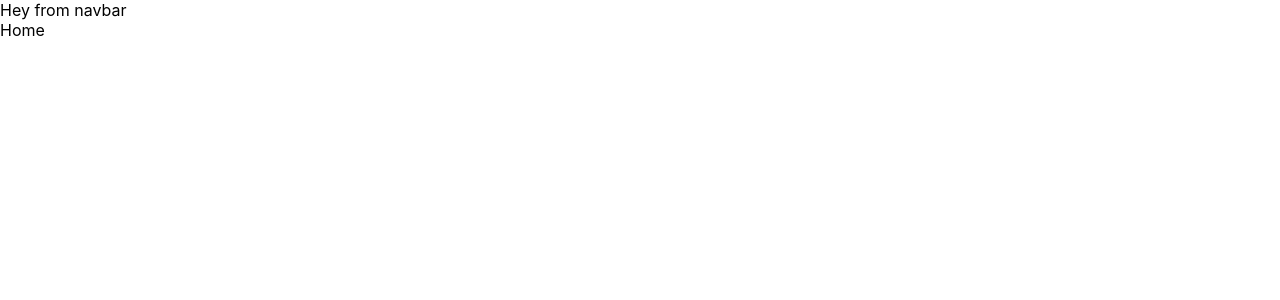
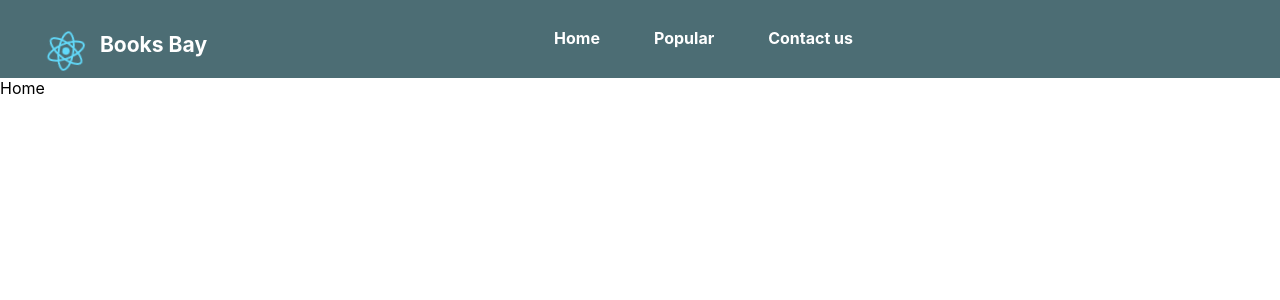
Before and after one commit to Salvaneit/Virtual-bookstore, a React (Create React App) app: page / in a window 1280 px wide. Shown: the top 300 px of the page. Built offline with nearby package versions, Linux system fonts and the light colour scheme.

Commit message:
create navbar

```diff
--- a/package.json
+++ b/package.json
@@ -3,11 +3,15 @@
   "version": "0.1.0",
   "private": true,
   "dependencies": {
+    "@fortawesome/fontawesome-svg-core": "^6.2.0",
+    "@fortawesome/free-solid-svg-icons": "^6.2.0",
+    "@fortawesome/react-fontawesome": "^0.2.0",
     "@testing-library/jest-dom": "^5.16.5",
     "@testing-library/react": "^13.4.0",
     "@testing-library/user-event": "^13.5.0",
     "react": "^18.2.0",
     "react-dom": "^18.2.0",
+    "react-icons": "^4.4.0",
     "react-router-dom": "^6.3.0",
     "react-scripts": "5.0.1",
     "web-vitals": "^2.1.4"
--- /dev/null
+++ b/src/components/navbar/Navbar.css
@@ -0,0 +1,37 @@
+nav{
+  display: flex;
+  background-color: #4C6D74;
+  color: white;
+}
+
+.app-logo {
+  height: 3rem;
+  margin-left: 2rem;
+  margin-top: 1rem;
+}
+
+.nav-items {
+  display: flex;
+  font-size: large;
+  margin-top: 0.7rem;
+}
+
+.links {
+  margin-left: 25%;
+  margin-top: 1rem;
+}
+
+@media (prefers-reduced-motion: no-preference) {
+  .app-logo {
+    animation: App-logo-spin infinite 20s linear;
+  }
+}
+
+@keyframes App-logo-spin {
+  from {
+    transform: rotate(0deg);
+  }
+  to {
+    transform: rotate(360deg);
+  }
+}
--- a/src/components/navbar/Navbar.js
+++ b/src/components/navbar/Navbar.js
@@ -1,8 +1,28 @@
 import React from 'react'
+import { NavLink } from 'react-router-dom'
+import logo_icon from '../logo_icon.svg'
+import './Navbar.css'
 
 function Navbar() {
+  const linkStyles = {
+    display: "inline-block",
+    padding: "12px",
+    margin: "0 15px 15px",
+    textDecoration: "none",
+    color: "white",
+  };
   return (
-    <div>Hey from navbar</div>
+    <nav>
+      <div className='nav-items'>
+        <img src={logo_icon} alt='logo' className='app-logo' />
+        <h3>Books Bay</h3>
+      </div>
+      <div className='links'>
+        <NavLink exact to={'/'} style={linkStyles}><strong>Home</strong></NavLink>
+        <NavLink exact to={'/popular'} style={linkStyles}><strong>Popular</strong></NavLink>
+        <NavLink exact to={'/contact'} style={linkStyles}><strong>Contact us</strong></NavLink>
+      </div>
+    </nav>
   )
 }
 
```
Also changed, not shown: src/components/logo_icon.svg (added), 1 other file (tests, documents, lock files or other folders).
